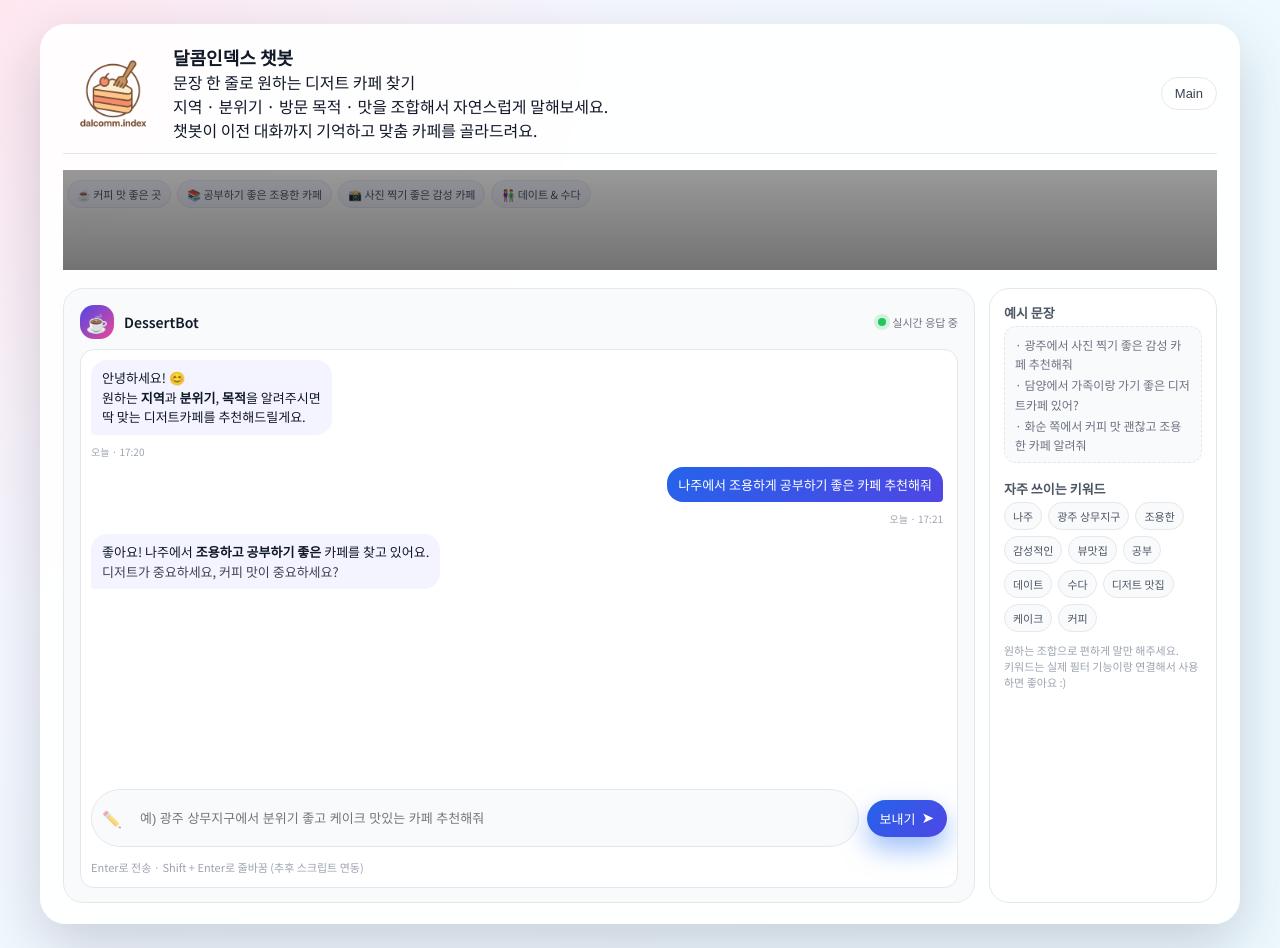
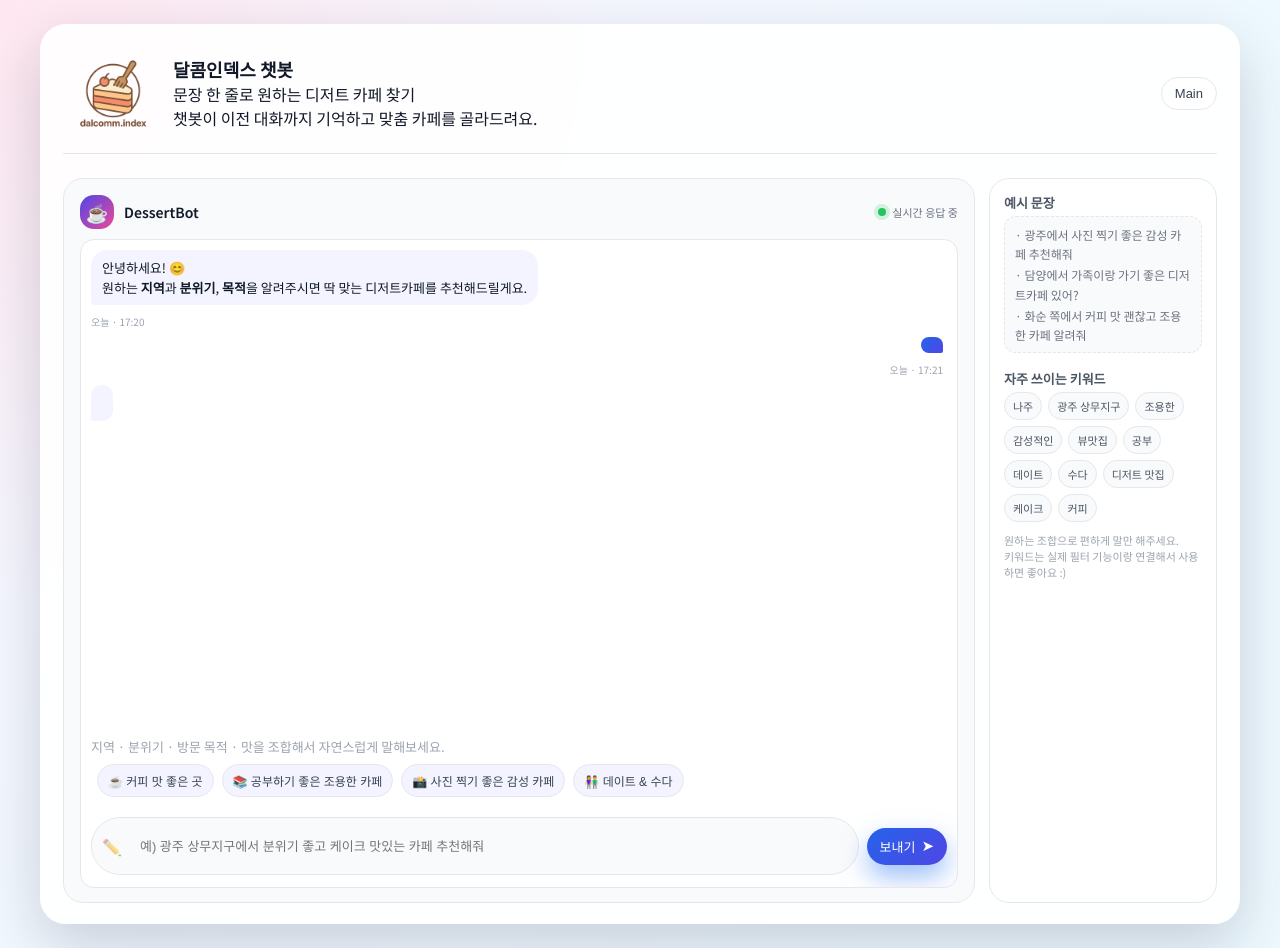
Before and after one commit to 2025-DongA-1/DalcommIndex, a React (Vite) app in the folder project01/: page /chatbot in a window 1280 px wide. Built offline with nearby package versions, Linux system fonts and the light colour scheme.

Commit message:
챗봇 수정

```diff
--- a/project01/src/pages/Chat.jsx
+++ b/project01/src/pages/Chat.jsx
@@ -1,8 +1,38 @@
-import React from "react"
+import React, {useRef, useState, useEffect} from "react"
 import {useNavigate} from "react-router-dom"
+
+
 
 const Chat = () => {
   const navigate = useNavigate()
+
+  const [input, setInput] = useState("");
+const inputRef = useRef(null);
+
+const onChipClick = (text) => {
+  setInput(text);
+  setTimeout(() => inputRef.current?.focus(), 0);
+};
+
+const [messages, setMessages] = useState([]);
+
+const handleSend = () => {
+  const text = input.trim();
+  if (!text) return;
+
+  setMessages((prev) => [...prev, { sender: "user", text }]);
+
+  setInput("");
+  setTimeout(() => inputRef.current?.focus(), 0);
+};
+
+const scrollRef = useRef(null);
+
+useEffect(() => {
+  if (!scrollRef.current) return;
+  scrollRef.current.scrollTop = scrollRef.current.scrollHeight;
+}, [messages]);
+
   return (
     <>
       <style>
@@ -241,16 +271,19 @@ const Chat = () => {
   display: flex;
   flex-direction: column;
   gap: 8px;
+  align-items: stretch;
 }
 
 .bubble-row {
   display: flex;
   align-items: flex-end;
   gap: 6px;
+  width: 100%;
 }
 
 .bubble-row.user {
   justify-content: flex-end;
+  width: 100%;
 }
 
 .bubble {
@@ -432,6 +465,43 @@ const Chat = () => {
     display: none;
   }
 }
+
+.quick-chips{
+  display: flex;
+  gap: 8px;
+  flex-wrap: wrap;
+  padding: 10px 6px 2px;
+}
+
+.quick-chip{
+  border: 1px solid #e5e7eb;
+  background: #f3f4ff;
+  color: #374151;
+  font-size: 12px;
+  padding: 7px 10px;
+  border-radius: 999px;
+  cursor: pointer;
+}
+
+.quick-chip:hover{
+  filter: brightness(0.98);
+}
+
+
+/* ✅ '지역 · 분위기 …' 문장을 칩에 더 가깝게 */
+.hint-text{
+  margin-top: 18px;   /* 문장을 아래로 내림 (값 늘릴수록 더 내려감) */
+  margin-bottom: -10px; /* 문장과 칩 사이 간격(작게) */
+  font-size: 13px;      /* 입력칸 텍스트 느낌 */
+  color: #6b7280;       /* 입력칸 placeholder 같은 회색 */
+  font-weight: 400;
+  line-height: 1.4;
+  color:#9ca3af;
+
+}
+
+
+
         `}
       </style>
 
@@ -448,11 +518,10 @@ const Chat = () => {
               <div>
                 <div className="brand-text-main">달콤인덱스 챗봇</div>
                 <p>문장 한 줄로 원하는 디저트 카페 찾기</p>
-                <p>
-                  지역 · 분위기 · 방문 목적 · 맛을 조합해서 자연스럽게 말해보세요.
-                  <br />
+
+
                    챗봇이 이전 대화까지 기억하고 맞춤 카페를 골라드려요.
-                </p>
+
                 <div className="brand-text-sub"></div>
               </div>
             </div>
@@ -472,15 +541,7 @@ const Chat = () => {
 
           </header>
 
-          {/* 상단 설명 */}
-          <section className="hero">
-            <div className="hero-chips">
-              <div className="hero-chip">☕ 커피 맛 좋은 곳</div>
-              <div className="hero-chip">📚 공부하기 좋은 조용한 카페</div>
-              <div className="hero-chip">📸 사진 찍기 좋은 감성 카페</div>
-              <div className="hero-chip">👫 데이트 & 수다</div>
-            </div>
-          </section>
+
 
           {/* 메인 레이아웃 (챗봇 + 예시/태그) */}
           <section className="chat-layout">
@@ -500,52 +561,76 @@ const Chat = () => {
               </div>
 
               <div className="chat-body">
-                <div className="chat-scroll">
+                <div className="chat-scroll" ref={scrollRef}>
+
                   <div className="bubble-row bot">
                     <div className="bubble bot">
                       안녕하세요! 😊<br />
                       원하는 <b>지역</b>과 <b>분위기</b>, <b>목적</b>을 알려주시면
-                      <br />
-                      딱 맞는 디저트카페를 추천해드릴게요.
+                     딱 맞는 디저트카페를 추천해드릴게요.
                     </div>
                   </div>
+
+                  {messages.map((m, idx) => (
+                    <div key={idx} className={`bubble-row ${m.sender}`}>
+                     <div className={`bubble ${m.sender}`}>{m.text}</div>
+                    </div>
+                    ))}
+
+
+
+
+
                   <div className="time">오늘 · 17:20</div>
 
                   <div className="bubble-row user">
                     <div className="bubble user">
-                      나주에서 조용하게 공부하기 좋은 카페 추천해줘
+
                     </div>
                   </div>
                   <div className="time user">오늘 · 17:21</div>
 
                   <div className="bubble-row bot">
                     <div className="bubble bot">
-                      좋아요! 나주에서 <b>조용하고 공부하기 좋은</b> 카페를 찾고 있어요.
+
                       <br />
                       <span style={{ opacity: 0.8 }}>
-                        디저트가 중요하세요, 커피 맛이 중요하세요?
+
                       </span>
                     </div>
+
+
+
                   </div>
                 </div>
+                  <p className="hint-text">
+                     지역 · 분위기 · 방문 목적 · 맛을 조합해서 자연스럽게 말해보세요.
+                  </p>
+
+                <div className="quick-chips">
+
+                  <button type="button" className="quick-chip" onClick={() => onChipClick("커피 맛 좋은 디저트카페 추천해줘")}>☕ 커피 맛 좋은 곳</button>
+                  <button type="button" className="quick-chip"   onClick={() => onChipClick("조용하게 공부하기 좋은 카페 추천해줘")}>📚 공부하기 좋은 조용한 카페</button>
+                  <button type="button" className="quick-chip"  onClick={() => onChipClick("사진 찍기 좋은 감성 카페 추천해줘")}>📸 사진 찍기 좋은 감성 카페</button>
+                  <button type="button" className="quick-chip" onClick={() => onChipClick("데이트하기 좋은 디저트카페 추천해줘")}>👫 데이트 & 수다</button>
+                  </div>
 
                 <div className="chat-input-bar">
                   <div className="chat-input-wrapper">
                     <span className="chat-placeholder-icon">✏️</span>
                     <input
-                      type="text"
-                      className="chat-input-field"
-                      placeholder="예) 광주 상무지구에서 분위기 좋고 케이크 맛있는 카페 추천해줘"
+                      ref={inputRef}
+                     type="text"
+                     className="chat-input-field"
+                     placeholder="예) 광주 상무지구에서 분위기 좋고 케이크 맛있는 카페 추천해줘"
+                     value={input}
+                     onChange={(e) => setInput(e.target.value)}
                     />
                   </div>
-                  <button className="send-btn" type="button">
+                  <button className="send-btn" type="button" onClick={handleSend}>
                     <span>보내기</span>
                     <span className="icon">➤</span>
                   </button>
-                </div>
-
-                <div className="helper-text">
-                  Enter로 전송 · Shift + Enter로 줄바꿈 (추후 스크립트 연동)
                 </div>
               </div>
             </div>
```
